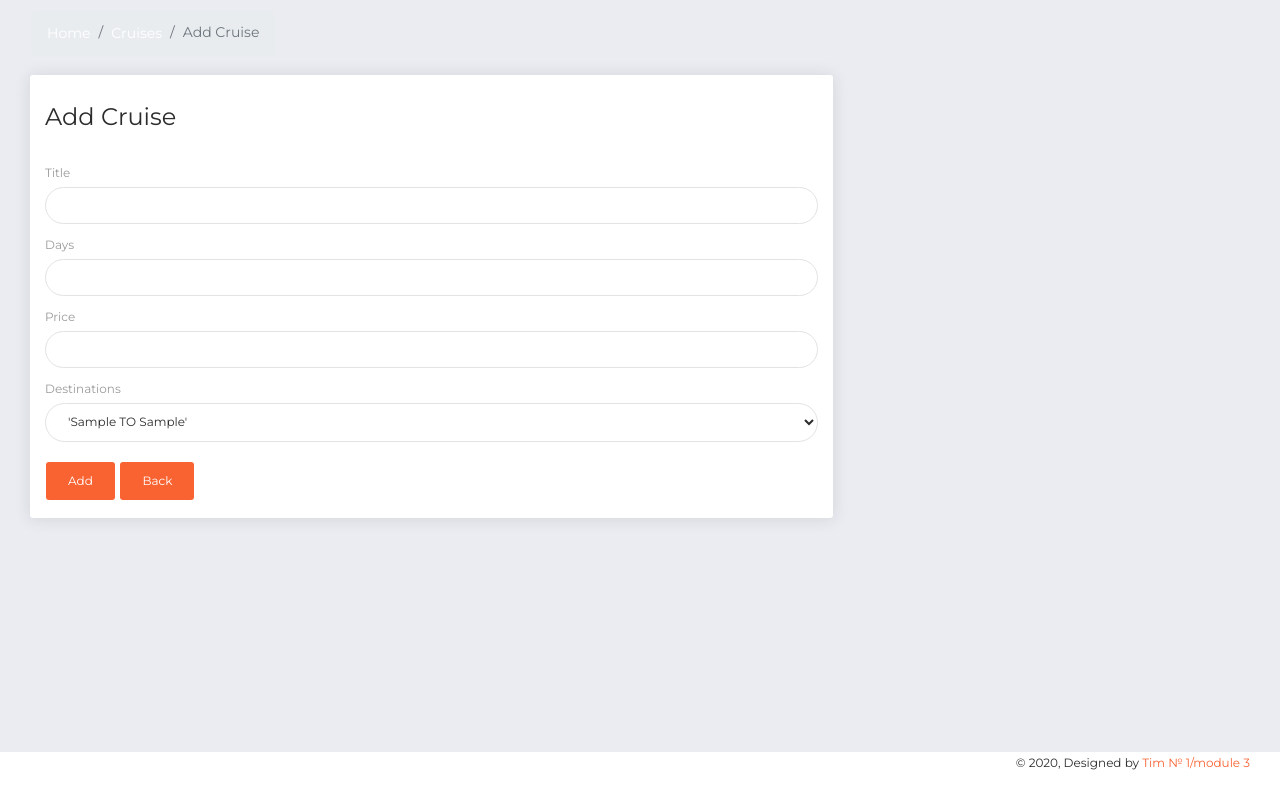
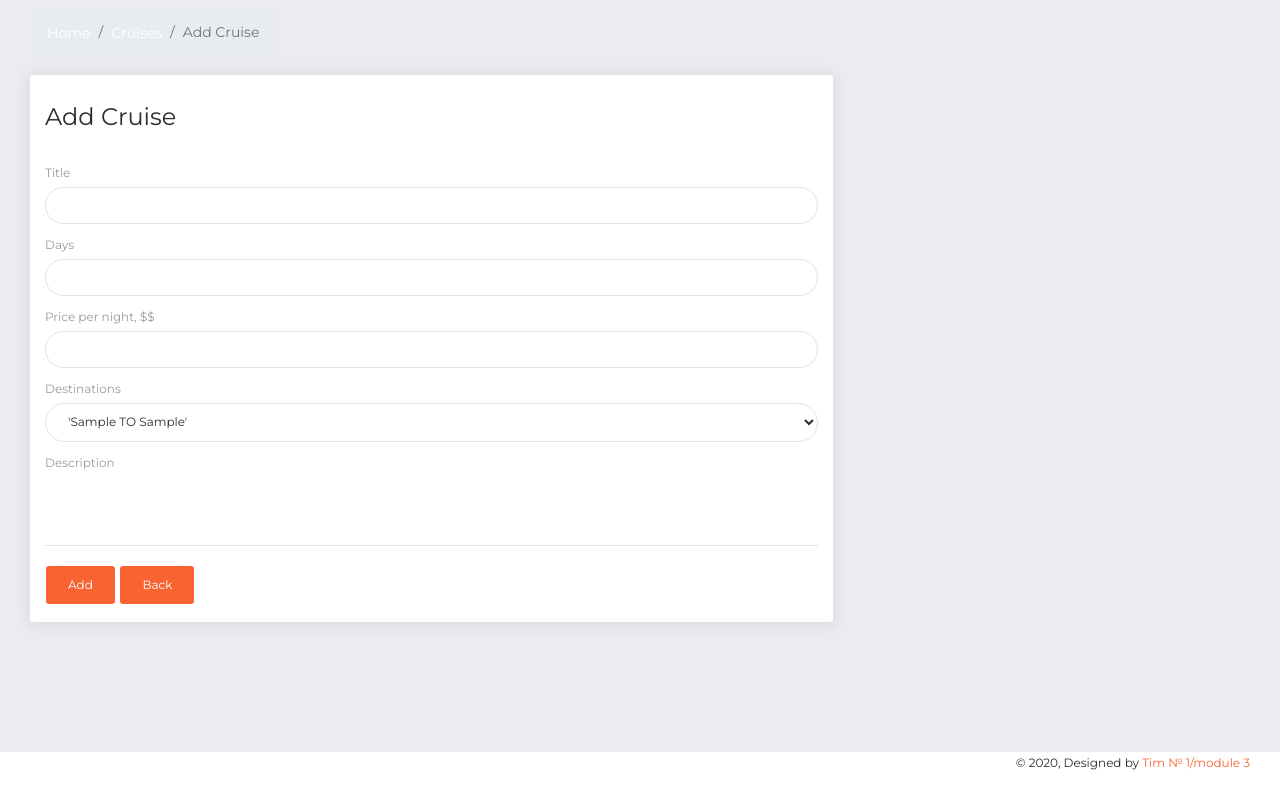
Before and after one commit to yuliia-shl/True-Luxury-Ocean-Cruising, a PHP site: page /admin/modules/cruises/add_cru.php in a window 1280 px wide. Run offline with PHP 8.4, Linux system fonts and the light colour scheme; tables that the repository leaves empty or names only in its code hold one stand-in row (values such as "Sample post"); some libraries are stand-ins or nearby versions.

Commit message:
added description && words price per night

```diff
--- a/admin/modules/cruises/add_cru.php
+++ b/admin/modules/cruises/add_cru.php
@@ -9,7 +9,6 @@ include $_SERVER['DOCUMENT_ROOT']. '/admin/parts/header.php';
 
 // Если пришел get запрос, после нажатия на кнопку Add
 if(isset($_GET['id'])){
-
 	// Берем все данные из таблици cruises где id=$_GET["id"]
     $sql = "SELECT * FROM cruises WHERE id=" . $_GET["id"];
     $cruises = $conn->query($sql); // Выполняем запрос
@@ -30,11 +29,11 @@ if(isset($_POST['back'])) {
 // Если была нажата кнопка Добавить
 if ( isset($_POST["add"])) {
 	// Если поля все заполнены
-	if($_POST['title'] != "" && $_POST['days'] != "" && $_POST['price'] != "" ){
+	if($_POST['title'] != "" && $_POST['days'] != "" && $_POST['price'] != "" && $_POST['desc'] != "" ){
 
 		// Формируем запрос на добавление в БД
-		$sql = "INSERT INTO cruises (id, title, data, days, price, destinations_id, images)
-		VALUES (null, '" . $_POST["title"] . "', current_timestamp(), '" . $_POST["days"] . "', '" . $_POST["price"] . "', '" . $_POST["destinations_id"] . "', '7.jpg')";
+		$sql = "INSERT INTO cruises (id, title, data, days, price, destinations_id, description, images)
+		VALUES (null, '" . $_POST["title"] . "', current_timestamp(), '" . $_POST["days"] . "', '" . $_POST["price"] . "', '" . $_POST["destinations_id"] . "',  '" . $_POST["desc"] . "','7.jpg')";
 		echo $sql;
 		 // Если запрос выполнился успешно
 	  	if( $conn->query($sql) ){
@@ -43,7 +42,6 @@ if ( isset($_POST["add"])) {
 	  	}
 	}
 }
-
 ?>
 
 <div class="main-panel" id="main-panel">
@@ -73,7 +71,6 @@ if ( isset($_POST["add"])) {
                 <div class="card-body">
 
                     <form method="POST" active="" id="form-edit-products" enctype="multipart/form-data">
-
                       <div class="form-group">
                         <label for="title">Title</label>
                         <input type="text" name="title" class="form-control">
@@ -83,10 +80,9 @@ if ( isset($_POST["add"])) {
                         <input type="text" name="days" class="form-control">
                       </div>
                       <div class="form-group">
-                        <label for="price">Price</label>
+                        <label for="price">Price per night, $$</label>
                         <input type="text" name="price" class="form-control">
                       </div>
-
             	        <div class="form-group">
                         <label for="destinations">Destinations</label>
                         <select name="destinations_id" class="form-control">
@@ -100,7 +96,10 @@ if ( isset($_POST["add"])) {
 	                        ?>
                         </select>
                       </div>
-
+                      <div class="form-group">
+                        <label for="desc">Description</label>
+                        <textarea type="text" name="desc" class="form-control"></textarea>
+                      </div>
                       <button type="submit" name="add" id="submit" class="btn btn-primary mb-2">Add</button>
                       <!-- <button type="submit" name="back" class="btn btn-primary mb-2">Back</button> -->
                       <a href="/admin/cruises.php" type="button" class="btn btn-primary mb-2">Back</a>
```
Also changed, not shown: admin/modules/cruises/edit_cru.php (+7 -4 lines). Lines whose indentation alone changed are shown as unchanged.
